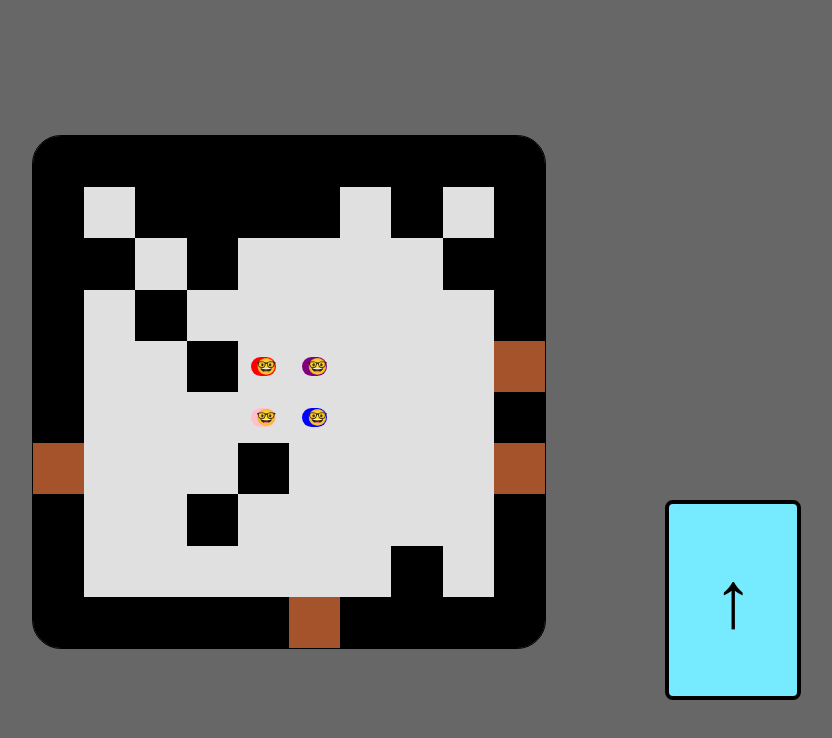
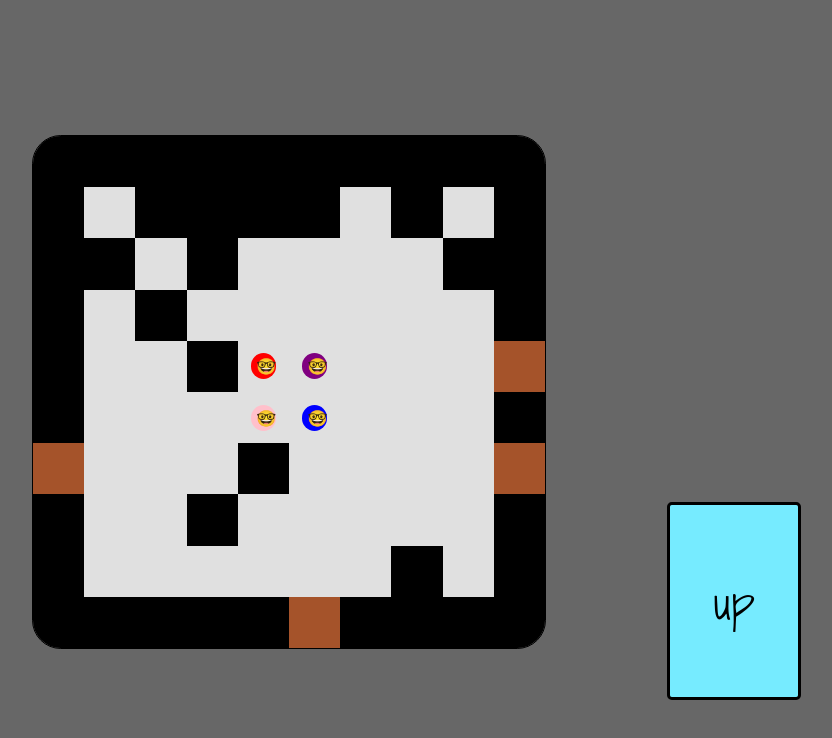
Before and after one commit to Cparusso/party-poopers, a React (Create React App) app: page / in a window 1280 px wide. Both pictures are taken after a click on the button "Start". Shown: the top 738 px of the page, without its empty margins (351-1183 px from the left). Built offline with nearby package versions, Linux system fonts and the light colour scheme.

Commit message:
Change the content of the card from arrows to words.

```diff
--- a/src/components/Home.js
+++ b/src/components/Home.js
@@ -7,7 +7,7 @@ import './styles/home.css'
 class Home extends Component {
   state = {
     playing: false,
-    currentAction: '↑',
+    currentAction: 'up',
   }
 
   togglePlaying = () => {
@@ -17,7 +17,7 @@ class Home extends Component {
   }
 
   changeAction = () => {
-    let possibleActions = ['↑', '→', '↓', '←']
+    let possibleActions = ['up', 'right', 'down', 'left']
     let currentAction = this.state.currentAction
     let nextAction = possibleActions[Math.floor(Math.random()*possibleActions.length)]
     console.log('Current (before):', currentAction)
--- a/src/components/styles/direction-card.css
+++ b/src/components/styles/direction-card.css
@@ -9,13 +9,13 @@
   height: 15vw;
   /* border: 1px solid black; */
   /* border-radius: 0.05em; */
-  border: solid black 0.05em;
-  border-radius: 0.1em;
-  font-size: 5em;
+  border: solid black 0.2em;
+  border-radius: 0.3em;
   background-color: #76ebff;
 }
 
 .currentDirection {
+  font-size: 3em;
   -webkit-touch-callout: none; /* iOS Safari */
   -webkit-user-select: none; /* Safari */
    -khtml-user-select: none; /* Konqueror HTML */
--- a/src/components/styles/home.css
+++ b/src/components/styles/home.css
@@ -6,7 +6,6 @@
   height: 90vh;
   font-size: 3em;
   color: white;
-  font-family: 'Shadows Into Light', cursive;
 }
 
 .game-button {
--- a/src/index.css
+++ b/src/index.css
@@ -1,3 +1,4 @@
 body {
   background-color: #00000098;
+  font-family: 'Shadows Into Light', cursive;
 }
```
